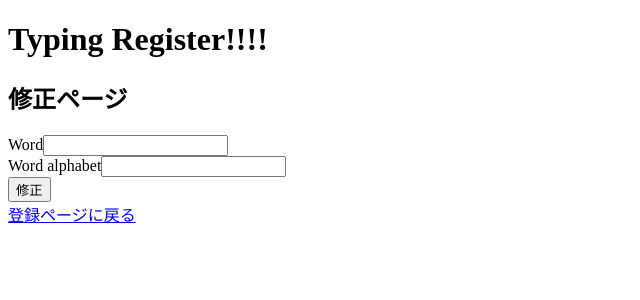
After one commit to sttr110/typing-register, a CakePHP app: the page made by app/View/Regists/fix.ctp in a window 1280 px wide. The commit adds this page. Shown: the top 300 px of the page, without its empty margins (0-640 px from the left). Run offline with PHP 8.4 and a stand-in for CakePHP, Linux system fonts and the light colour scheme; the template is opened without the code that fills it, so the values that code supplies are empty; form fields are guessed from the names that the template uses; some libraries are stand-ins or nearby versions.

Commit message:
単語修正機能追加　フォームのクリエイトはテーブル名ということがrecognize

```diff
--- a/app/Controller/RegistsController.php
+++ b/app/Controller/RegistsController.php
@@ -4,7 +4,6 @@ class RegistsController extends AppController {
   public $helpers = array('Html', 'Form');
 
   public function index() {
-
   }
 
   public function regist() {
--- /dev/null
+++ b/app/View/Regists/fix.ctp
@@ -0,0 +1,10 @@
+<h2>修正ページ</h2>
+
+<?php
+echo $this->Form->create('Regist');
+echo $this->Form->input('word');
+echo $this->Form->input('word_alphabet');
+echo $this->Form->end('修正');
+?>
+
+<?php echo $this->Html->link('登録ページに戻る', array('action' => 'regist'));?>
--- a/app/View/Regists/regist.ctp
+++ b/app/View/Regists/regist.ctp
@@ -24,7 +24,7 @@
     <?php echo $word['Regist']['word_alphabet']; ?>
   </td>
   <td>
-    <?php echo $this->Html->link('修正',array('action' => 'fix')); ?>
+    <?php echo $this->Html->link('修正',array('action' => 'fix', $word['Regist']['id'])); ?>
   </td>
   <td>
     <?php echo $this->Html->link('削除',array('action' => 'delete')); ?>
```
